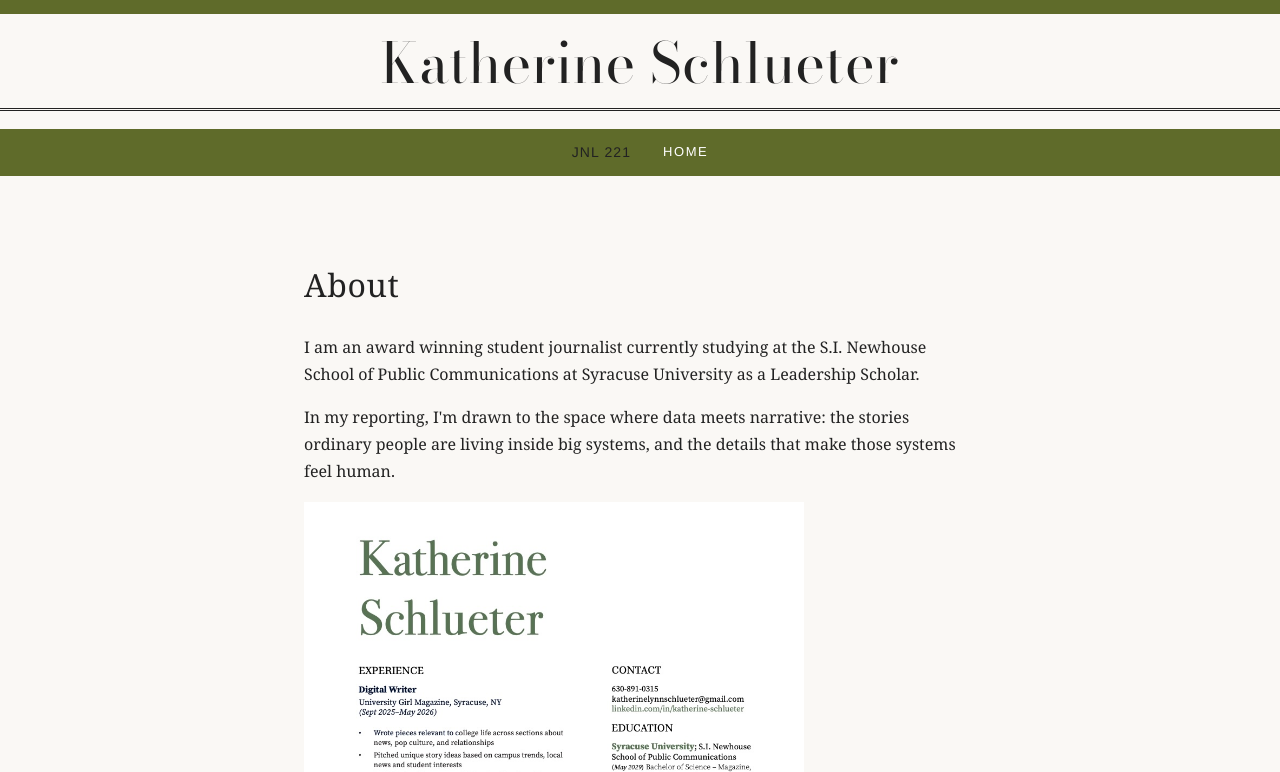
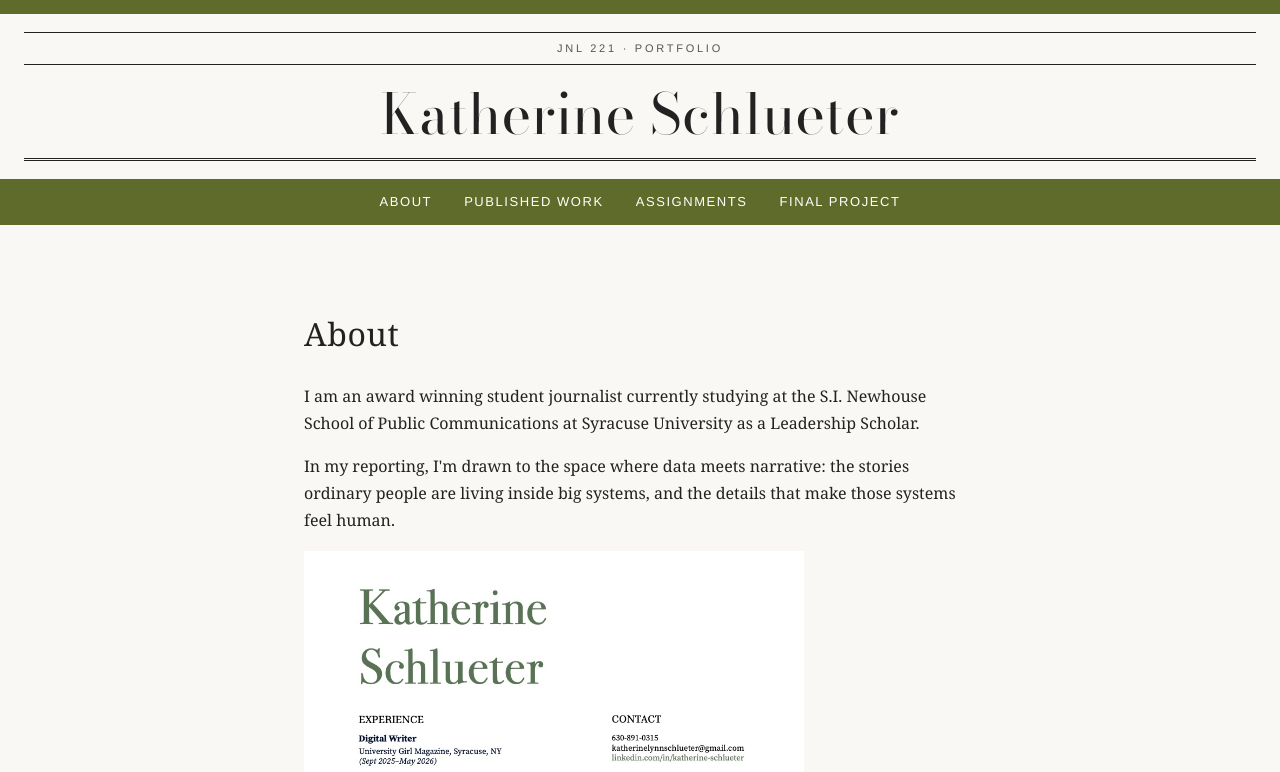
Before and after one commit to katielynnschlueter-netizen/Portfolio, a plain HTML site: page about/index.html in a window 1280 px wide. Shown: the top 772 px of the page. Drawn offline with nearby package versions, Linux system fonts and the light colour scheme.

Commit message:
Refactor header and navigation structure in index.html

```diff
--- a/about/index.html
+++ b/about/index.html
@@ -9,11 +9,16 @@
 </head>
 <body>
 
-  <header>
-    <a class="site-name" href="../index.html">Katherine Schlueter</a>
+    <header>
+    <div class="masthead">
+      <span class="tagline">JNL 221 &middot; Portfolio</span>
+      <a class="site-name" href="index.html">Katherine Schlueter</a>
+    </div>
     <nav>
-      JNL 221
-      <a href="../index.html">Home</a>
+      <a href="about/index.html">About</a>
+      <a href="work/index.html">Published Work</a>
+      <a href="assignments/index.html">Assignments</a>
+      <a href="final/index.html">Final Project</a>
     </nav>
   </header>
 
```
